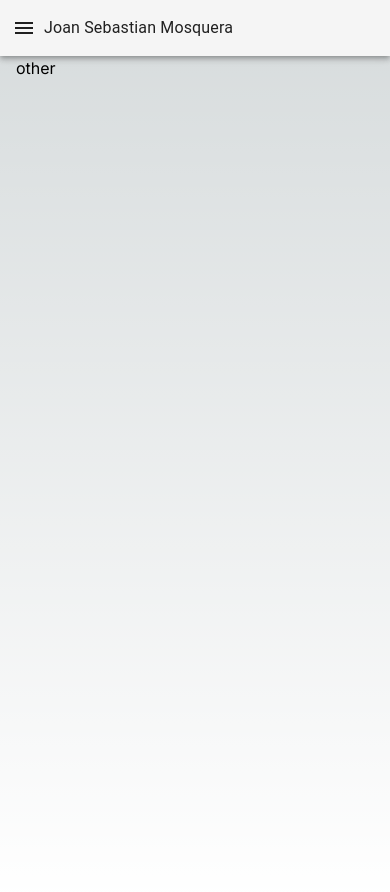
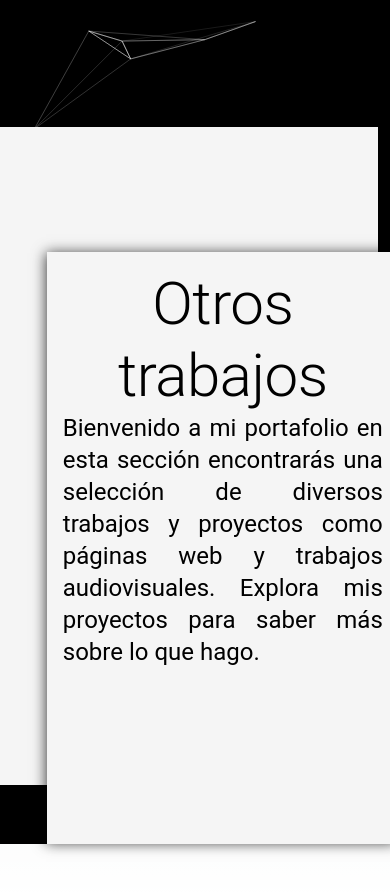
Before and after one commit to KitotsuMolina/pagina-mosquera-nextjs, a Next.js app: page /work/work-other in a window 390 px wide. Shown: the top 892 px of the page. Built offline with nearby package versions, Linux system fonts and the light colour scheme.

Commit message:
se ajusto responsive para portatiles

```diff
--- a/src/app/page.tsx
+++ b/src/app/page.tsx
@@ -19,10 +19,10 @@ const Home: React.FC = () => {
             <Head>
                 <title>Portafolio de Sebastián Mosquera</title>
             </Head>
-            <Typography variant="h2" className="mb-4">
+            <Typography variant="h2" className="mb-4" color={"white"}>
                 Portafolio de Sebastián Mosquera
             </Typography>
-            <Typography variant="h5" className={"text-center"}>
+            <Typography variant="h5" className={"text-center"} color={"white"}>
                 Se bienvenido a mi portafolio, aquí podrás encontrar trabajos que he realizado en mi proceso como estudiante de Comunicación Social y Periodismo.
             </Typography>
             <div className="div-fondo-kt">
--- /dev/null
+++ b/src/app/work/work-other/page.css
@@ -0,0 +1,27 @@
+.content-kt{
+    position:relative;
+}
+.info-other-kt{
+    z-index: 1;
+    width: 22em;
+    height: 37em;
+    position: fixed;
+    left: 12%;
+    bottom: 0%;
+    background-color: whitesmoke;
+    padding: 1em;
+    box-shadow: -2px 0px 13px -1px rgba(0,0,0,0.75);
+    -webkit-box-shadow: -2px 0px 13px -1px rgba(0,0,0,0.75);
+    -moz-box-shadow: -2px 0px 13px -1px rgba(0,0,0,0.75);
+}
+.other-container{
+    width: 110em;
+    height: 78vh;
+    position: fixed;
+    right: 3%;
+    top: 15%;
+    background-color: whitesmoke;
+    padding-top: 10em;
+    padding-left: 1em;
+    padding-right: 1em;
+}
--- a/src/app/work/work-other/page.tsx
+++ b/src/app/work/work-other/page.tsx
@@ -1,17 +1,30 @@
 // pages/index.tsx
 import React from 'react';
-import Head from 'next/head';
-import { Container, Typography, Button } from '@mui/material';
-import Navbar from "@/components/navbar/Navbar";
-import ParticleBackground from '@/components/particles/particles';
-
-
+import {Container, Typography, Button, ImageList, ImageListItem} from '@mui/material';
+import './page.css'
+import {Carousel} from "primereact/carousel";
+import sounds from "@/json/soundsInfo.json";
+import itemData from "@/json/imagesInfo.json";
+import ParticleBackground from "@/components/particles/particles";
 const Home: React.FC = () => {
 
 
     return (
-        <Container className="flex flex-col items-center justify-center min-h-screen">
-            <h1>other</h1>
+        <Container className="flex flex-col items-center justify-center min-h-screen content-kt">
+            <div className={"particles-tk"}>
+                <ParticleBackground shapes="triangles"/>
+            </div>
+            <div className={"info-other-kt"}>
+                <Typography variant="h2" className=" text-center" color={"black"}>
+                    Otros trabajos
+                </Typography>
+                <Typography variant="h5" className={"text-justify"} color={"black"}>
+                    Bienvenido a mi portafolio en esta sección encontrarás una selección de diversos trabajos y proyectos como páginas web y trabajos audiovisuales. Explora mis proyectos para saber más sobre lo que hago.
+                </Typography>
+            </div>
+            <div className={"other-container"}>
+
+            </div>
         </Container>
     );
 };
--- a/src/app/work/work-photograph/page.tsx
+++ b/src/app/work/work-photograph/page.tsx
@@ -22,16 +22,16 @@ const Home: React.FC = () => {
                 <ParticleBackground shapes="triangles"/>
             </div>
             <div className={"info-photograph-kt"}>
-                <Typography variant="h2" className=" text-center" color={"black"}>
+                <p  className="text-center mb-1" style={{color: "black", fontSize:"300%"}}>
                     Trabajos fotográficos
-                </Typography>
-                <Typography variant="h5" className={"text-justify"} color={"black"}>
+                </p>
+                <p className={" "} style={{color: "black", fontSize:"120%"}}>
                     Bienvenido a mi portafolio de trabajos fotográficos. Aquí encontrarás una selección de mis trabajos. Explora mis proyectos para saber más sobre lo que hago.
-                </Typography>
+                </p>
             </div>
             <div className={"phograph-container"}>
                 <div className={"div-list-img-kt"}>
-                    <ImageList sx={{ width: 1000, height: 750,  }} variant="woven" cols={3} gap={8}>
+                    <ImageList sx={{ width: "100%", height: "100%" }} variant="woven" cols={3} gap={8}>
                     {itemData.map((item) => (
                         <ImageListItem key={item.img}>
                             <img
@@ -43,7 +43,7 @@ const Home: React.FC = () => {
                         </ImageListItem>
                     ))}
                 </ImageList></div>
-                <a href="https://www.instagram.com/by_joans/" target={"_blank"}>
+                <a href="https://www.instagram.com/joanphoto07/" target={"_blank"}>
                     <img className={"img-instagram-kt"} src="https://i.ibb.co/nfMVn1Q/instagram.png" alt="instagram"/>
                 </a>
             </div>
--- a/src/json/imagesInfo.json
+++ b/src/json/imagesInfo.json
@@ -16,10 +16,6 @@
     "title": "Coffee"
   },
   {
-    "img": "https://i.ibb.co/M5d8FS0/47583184-153057519023180-3496739603305550250-n.jpg",
-    "title": "Hats"
-  },
-  {
     "img": "https://i.ibb.co/P4g3tKG/IMG-6052.jpg",
     "title": "Honey"
   },
```
Also changed, not shown: src/app/work/work-photograph/page.css (+12 -12 lines), src/app/work/work-sound/page.css (+10 -10 lines).
